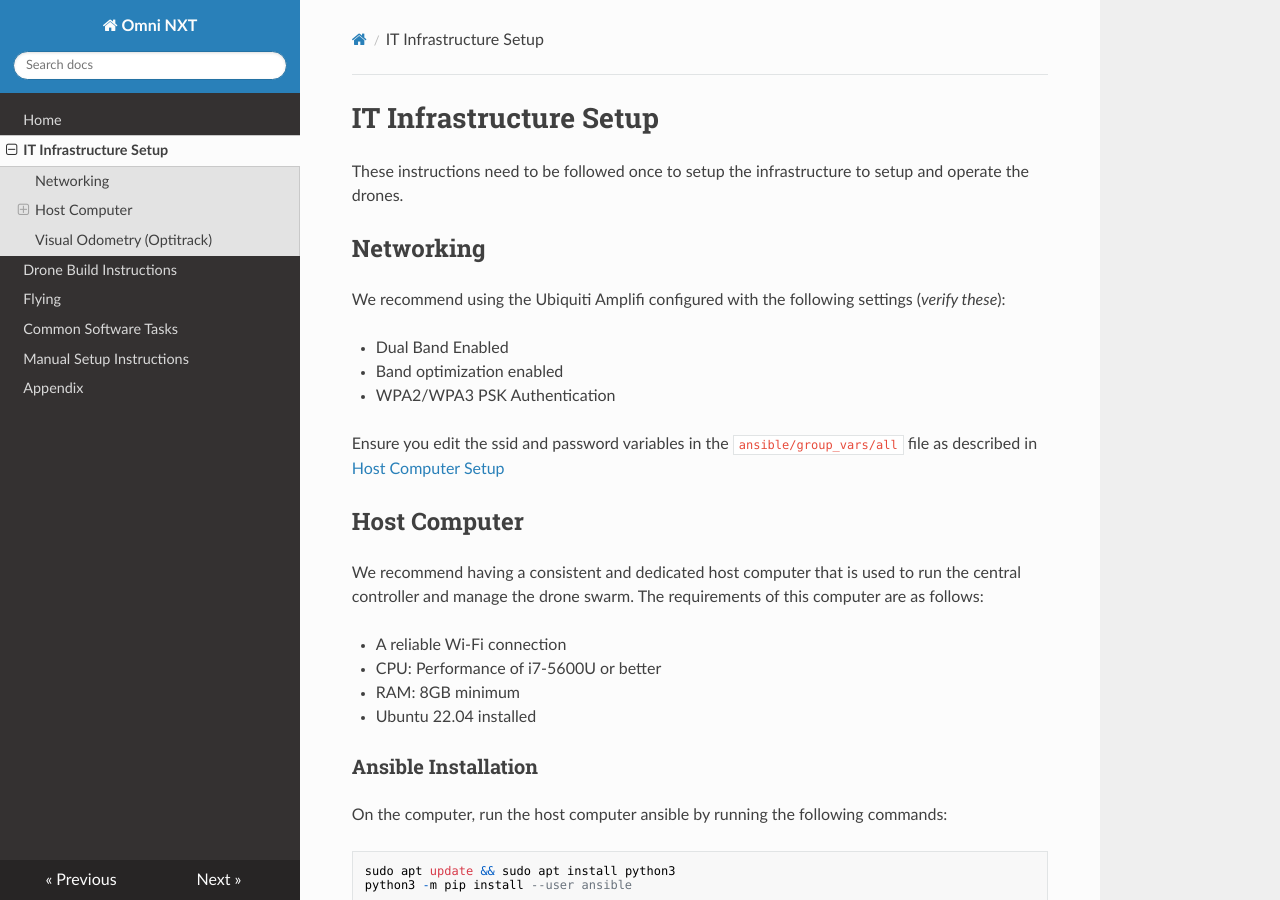
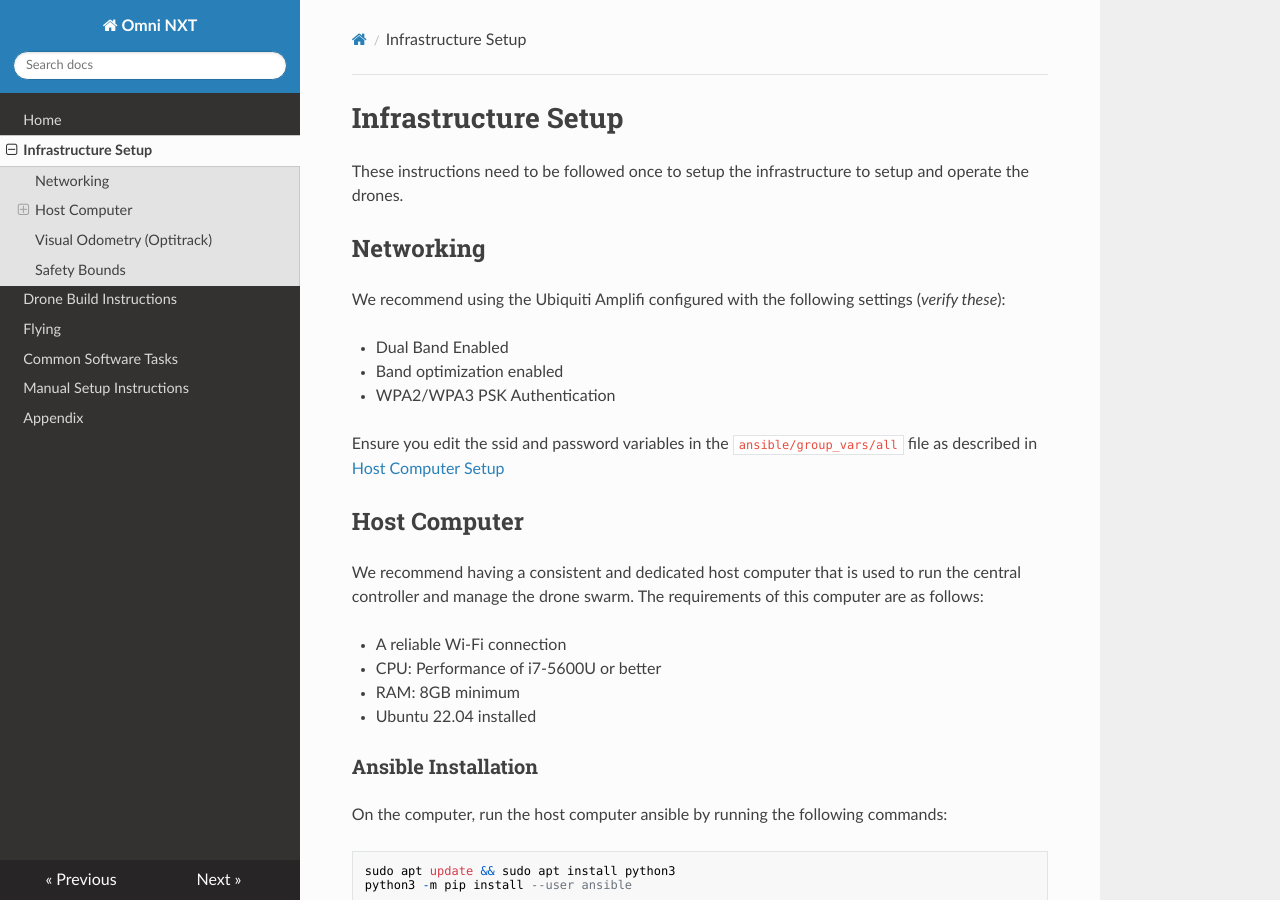
Before and after one commit to lis-epfl/swarm-nxt, an MkDocs documentation site: the page built from docs/infra-setup.md, in a window 1280 px wide and 900 px high. Built offline with MkDocs 1.6.1, drawn with Linux system fonts in a browser that asks for light colours; nearby versions of some CDN libraries; some of the changed text lies outside the part shown.

Commit message:
docs: change it infra to infra, add workflow to check docs build

```diff
--- a/docs/it-infra-setup.md
+++ b/docs/infra-setup.md
@@ -1,4 +1,4 @@
-# IT Infrastructure Setup
+# Infrastructure Setup
 
 These instructions need to be followed once to setup the infrastructure to setup and operate the drones.
 
@@ -55,3 +55,8 @@ This procedure will install required packages on the host computer and configure
 If using Optitrack as the odometry source, you must setup and configure an instance of Motive that is connected to the Optitrack system. This computer must also connect to the network described in the [networking](#networking) section via ethernet.
 
 This setup is out of scope for this guide.
+
+## Safety Bounds
+
+!!! danger
+	Take care in defining the bounds in this step to avoid drones flying where they should not fly
--- a/mkdocs.yml
+++ b/mkdocs.yml
@@ -1,7 +1,7 @@
 site_name: Omni NXT
 nav:
   - Home: index.md
-  - IT Infrastructure Setup: it-infra-setup.md
+  - Infrastructure Setup: infra-setup.md
   - Drone Build Instructions: drone-setup.md
   - Flying: flying.md
   - Common Software Tasks: software-common-tasks.md
```
Also changed, not shown: docs/drone-setup.md (+1 -1 lines), docs/index.md (+1 -1 lines), 1 other file.
